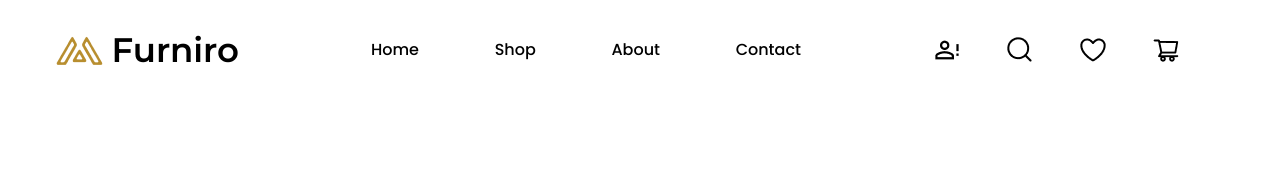
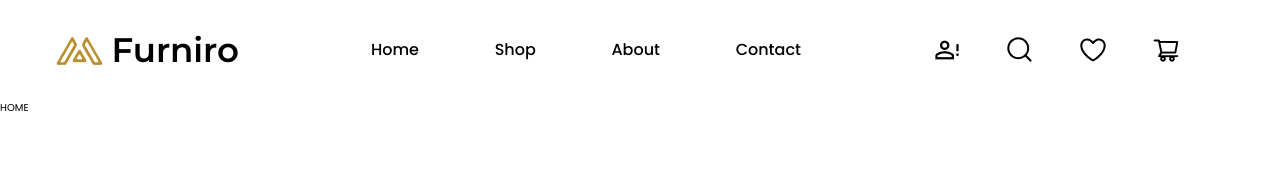
Before and after one commit to DIEN94/eCommerce-Website, a React (Create React App) app: page / in a window 1280 px wide. Shown: the top 190 px of the page. Built offline with nearby package versions, Linux system fonts and the light colour scheme; the HTML template or start-up script is replaced by a standard one.

Commit message:
create router

```diff
--- a/src/App.tsx
+++ b/src/App.tsx
@@ -2,14 +2,19 @@ import React, {} from "react";
 import './styles/App.scss'
 import { Header } from './components/Header/Header';
 import Layout from "components/Layout/Layout";
+import { BrowserRouter } from "react-router-dom";
+import { AppRoutes } from "components/AppRouter/AppRouter";
 
 export function App() {
 
   return (
     <div className="myApp">
+    <BrowserRouter>
       <Layout>
         <Header/>
+        <AppRoutes/>
       </Layout>
+    </BrowserRouter>
     </div>
   );
 }
--- /dev/null
+++ b/src/components/AppRouter/AppRouter.tsx
@@ -0,0 +1,33 @@
+import React from 'react'
+import { Routes, Route } from 'react-router-dom'
+import { privateRoutes, publicRoutes } from 'router';
+import { useTypedSelector } from 'hooks/useTypedSelector';
+
+
+export const AppRoutes = () => {
+
+  // const {isAuth} = useTypedSelector(state => state.auth)
+
+  const isAuth: boolean = false;
+
+  return (
+    isAuth
+    ?
+    <Routes>
+        {privateRoutes.map(route =>
+        <Route
+        {...route}
+        key={route.path}
+        />
+        )}
+    </Routes>
+    :
+    <Routes>
+        {publicRoutes.map(route =>
+        <Route
+        {...route}
+        key={route.path}
+        />
+        )}
+    </Routes>
+    )}
--- a/src/components/index.ts
+++ b/src/components/index.ts
@@ -6,8 +6,15 @@ import { DropDown } from './DropDown/DropDown';
 import { MyInput } from './Input/MyInput';
 import { MyModal } from './Modal/MyModal';
 import ModalPortal from './Modal/components/ModalPortal/ModalPortal';
-
-
+import { About } from "components/pages/About/About";
+import { Cabinet } from './../components/pages/Cabinet/Cabinet';
+import { Home } from './../components/pages/Home/Home';
+import { Cart } from "components/pages/Cart/Cart";
+import { Checkout } from "components/pages/Checkout/Checkout";
+import { Contact } from "components/pages/Contact/Contact";
+import { Like } from "components/pages/Like/Like";
+import { Search } from "components/pages/Search/Search";
+import { Shop } from "components/pages/Shop/Shop";
 
 export {MyButton}
 
@@ -20,3 +27,14 @@ export {MyInput}
 
 export {MyModal}
 export {ModalPortal}
+
+// pages
+export {About}
+export {Cabinet}
+export {Home}
+export {Cart}
+export {Checkout}
+export {Contact}
+export {Like}
+export {Search}
+export {Shop}
--- /dev/null
+++ b/src/hooks/useTypedSelector.ts
@@ -0,0 +1,5 @@
+import { useSelector } from "react-redux";
+import { TypedUseSelectorHook } from "react-redux";
+import { RootState } from 'store/store';
+
+export const useTypedSelector: TypedUseSelectorHook<RootState> = useSelector
--- /dev/null
+++ b/src/router/index.tsx
@@ -0,0 +1,35 @@
+import React from "react";
+import { Navigate, RouteProps } from 'react-router-dom';
+import { About, Cabinet, Cart, Checkout, Contact, Home, Like, Search, Shop } from "components";
+
+
+
+export enum RouteNames {
+    ABOUT = 'about',
+    CABINET = '/cabinet',
+    CART = '/cart',
+    CHECHOUT = '/checkout',
+    CONTACT = '/contact',
+    HOME = '/',
+    LIKE = '/like',
+    SEARCH = '/search',
+    SHOP = '/shop',
+    REDIRECT = '*'
+}
+
+export const publicRoutes: RouteProps[] = [
+    {path: RouteNames.ABOUT, element: <About/>},
+    {path: RouteNames.CART, element: <Cart/>},
+    {path: RouteNames.CHECHOUT, element: <Checkout/>},
+    {path: RouteNames.CONTACT, element: <Contact/>},
+    {path: RouteNames.HOME, element: <Home/>},
+    {path: RouteNames.SEARCH, element: <Search/>},
+    {path: RouteNames.SHOP, element: <Shop/>},
+    {path: RouteNames.REDIRECT, element: <Navigate to={RouteNames.HOME} replace />}
+]
+
+export const privateRoutes: RouteProps[] = [
+    {path: RouteNames.CABINET, element: <Cabinet/>},
+    {path: RouteNames.LIKE, element: <Like/>},
+    {path: RouteNames.REDIRECT, element: <Navigate to={RouteNames.HOME} replace />},
+]
```
